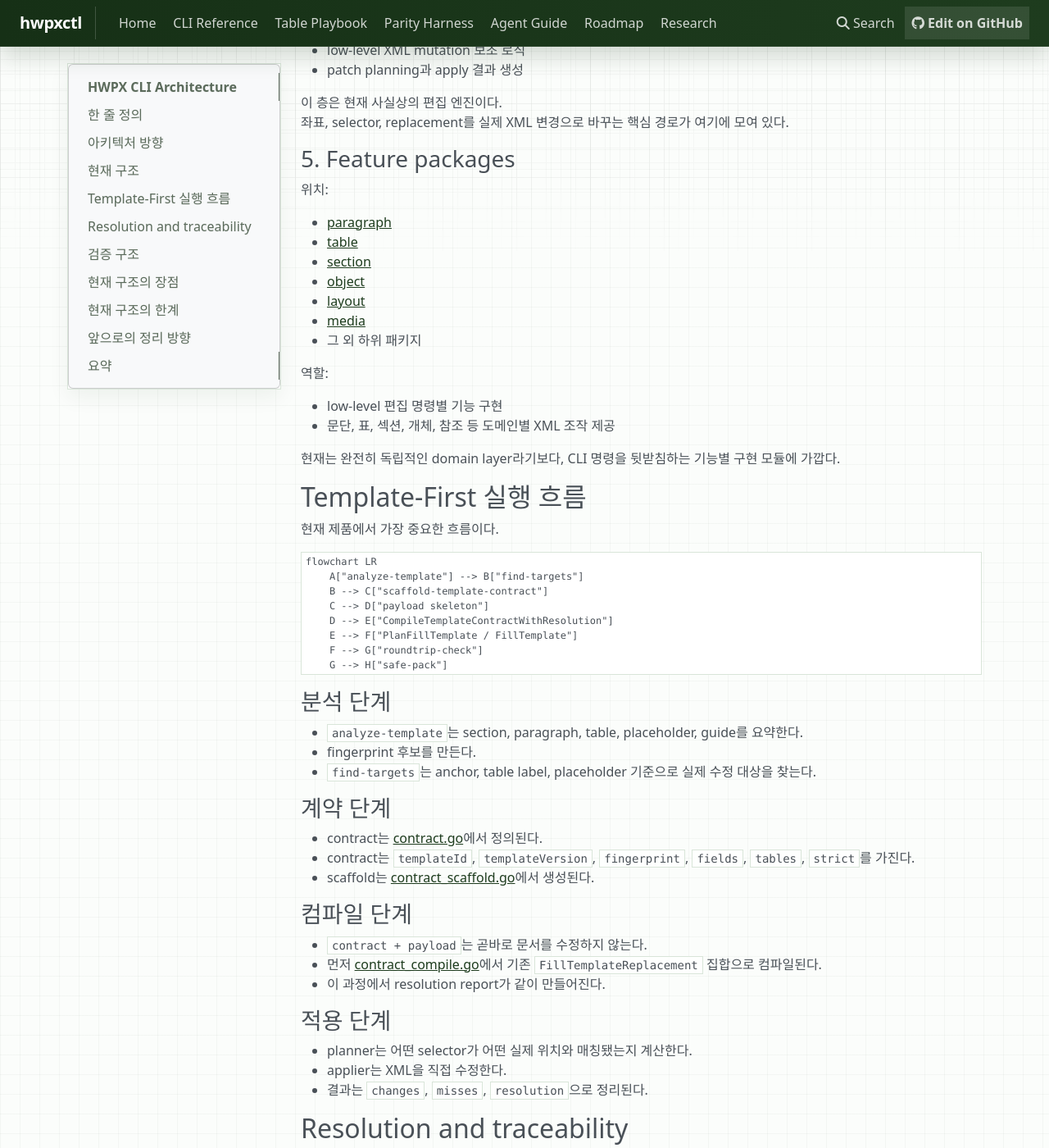
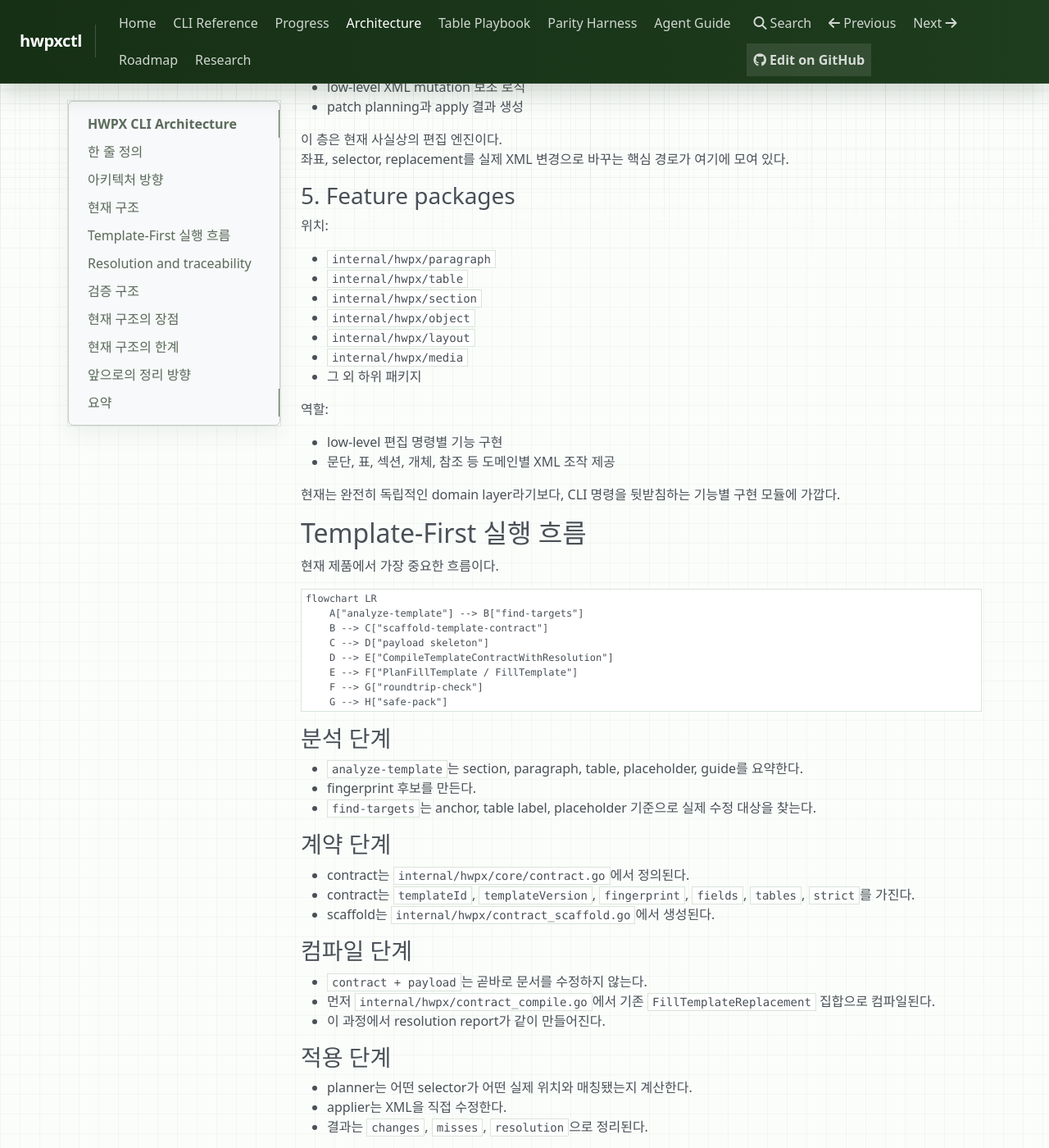
Before and after one commit to zarathucorp/project-hwpx-cli, an MkDocs documentation site: the page built from docs/architecture.md, in a window 1280 px wide and 1400 px high, scrolled down 2266 px. Shown: the whole window at 82% size. Built offline with MkDocs 1.6.1, drawn with Linux system fonts in a browser that asks for light colours; nearby versions of some CDN libraries; some of the changed text lies outside the part shown.

Commit message:
docs: fix docs pages links and navigation

```diff
--- a/docs/architecture.md
+++ b/docs/architecture.md
@@ -42,9 +42,9 @@ flowchart LR
 
 위치:
 
-- [main.go](/Users/zarathu/projects/project-hwpx-cli/cmd/hwpxctl/main.go)
-- [root.go](/Users/zarathu/projects/project-hwpx-cli/internal/cli/root.go)
-- [package.go](/Users/zarathu/projects/project-hwpx-cli/internal/cli/package.go)
+- `cmd/hwpxctl/main.go`
+- `internal/cli/root.go`
+- `internal/cli/package.go`
 - 기타 `internal/cli/*.go`
 
 역할:
@@ -64,8 +64,8 @@ flowchart LR
 
 위치:
 
-- [hwpx.go](/Users/zarathu/projects/project-hwpx-cli/internal/hwpx/hwpx.go)
-- [types.go](/Users/zarathu/projects/project-hwpx-cli/internal/hwpx/types.go)
+- `internal/hwpx/hwpx.go`
+- `internal/hwpx/types.go`
 
 역할:
 
@@ -79,7 +79,7 @@ flowchart LR
 
 위치:
 
-- [core](/Users/zarathu/projects/project-hwpx-cli/internal/hwpx/core)
+- `internal/hwpx/core`
 
 대표 책임:
 
@@ -97,7 +97,7 @@ flowchart LR
 
 위치:
 
-- [shared](/Users/zarathu/projects/project-hwpx-cli/internal/hwpx/shared)
+- `internal/hwpx/shared`
 
 대표 책임:
 
@@ -114,12 +114,12 @@ flowchart LR
 
 위치:
 
-- [paragraph](/Users/zarathu/projects/project-hwpx-cli/internal/hwpx/paragraph)
-- [table](/Users/zarathu/projects/project-hwpx-cli/internal/hwpx/table)
-- [section](/Users/zarathu/projects/project-hwpx-cli/internal/hwpx/section)
-- [object](/Users/zarathu/projects/project-hwpx-cli/internal/hwpx/object)
-- [layout](/Users/zarathu/projects/project-hwpx-cli/internal/hwpx/layout)
-- [media](/Users/zarathu/projects/project-hwpx-cli/internal/hwpx/media)
+- `internal/hwpx/paragraph`
+- `internal/hwpx/table`
+- `internal/hwpx/section`
+- `internal/hwpx/object`
+- `internal/hwpx/layout`
+- `internal/hwpx/media`
 - 그 외 하위 패키지
 
 역할:
@@ -152,14 +152,14 @@ flowchart LR
 
 ### 계약 단계
 
-- contract는 [contract.go](/Users/zarathu/projects/project-hwpx-cli/internal/hwpx/core/contract.go)에서 정의된다.
+- contract는 `internal/hwpx/core/contract.go`에서 정의된다.
 - contract는 `templateId`, `templateVersion`, `fingerprint`, `fields`, `tables`, `strict`를 가진다.
-- scaffold는 [contract_scaffold.go](/Users/zarathu/projects/project-hwpx-cli/internal/hwpx/contract_scaffold.go)에서 생성된다.
+- scaffold는 `internal/hwpx/contract_scaffold.go`에서 생성된다.
 
 ### 컴파일 단계
 
 - `contract + payload`는 곧바로 문서를 수정하지 않는다.
-- 먼저 [contract_compile.go](/Users/zarathu/projects/project-hwpx-cli/internal/hwpx/contract_compile.go)에서 기존 `FillTemplateReplacement` 집합으로 컴파일된다.
+- 먼저 `internal/hwpx/contract_compile.go`에서 기존 `FillTemplateReplacement` 집합으로 컴파일된다.
 - 이 과정에서 resolution report가 같이 만들어진다.
 
 ### 적용 단계
@@ -174,9 +174,9 @@ flowchart LR
 
 위치:
 
-- [fill_template_resolution.go](/Users/zarathu/projects/project-hwpx-cli/internal/hwpx/fill_template_resolution.go)
-- [shared/types.go](/Users/zarathu/projects/project-hwpx-cli/internal/hwpx/shared/types.go)
-- [shared/fill.go](/Users/zarathu/projects/project-hwpx-cli/internal/hwpx/shared/fill.go)
+- `internal/hwpx/fill_template_resolution.go`
+- `internal/hwpx/shared/types.go`
+- `internal/hwpx/shared/fill.go`
 
 역할:
 
@@ -231,7 +231,7 @@ flowchart LR
 ### `app/domain/infra`가 아직 아니다
 
 아키텍처 제안서 방향과 달리, 지금은 `internal/app`, `domain/template`, `domain/patch` 같은 분리가 없다.
-실제 편집 로직은 아직 [shared](/Users/zarathu/projects/project-hwpx-cli/internal/hwpx/shared) 쪽에 많이 모여 있다.
+실제 편집 로직은 아직 `internal/hwpx/shared` 쪽에 많이 모여 있다.
 
 ### analysis / planning / apply 경계가 완전히 분리되진 않았다
 
--- a/mkdocs.yml
+++ b/mkdocs.yml
@@ -14,6 +14,8 @@ extra_css:
 nav:
   - Home: index.md
   - CLI Reference: cli-reference.md
+  - Progress: progress.md
+  - Architecture: architecture.md
   - Table Playbook: example-table-playbook.md
   - Parity Harness: example-parity-harness.md
   - Agent Guide: agent-guide.md
```
Also changed, not shown: other parts of docs/architecture.md (+3 -3 lines), docs/index.md (+1 -0 lines), docs/progress.md (+2 -2 lines), docs/roadmap.md (+1 -1 lines).
